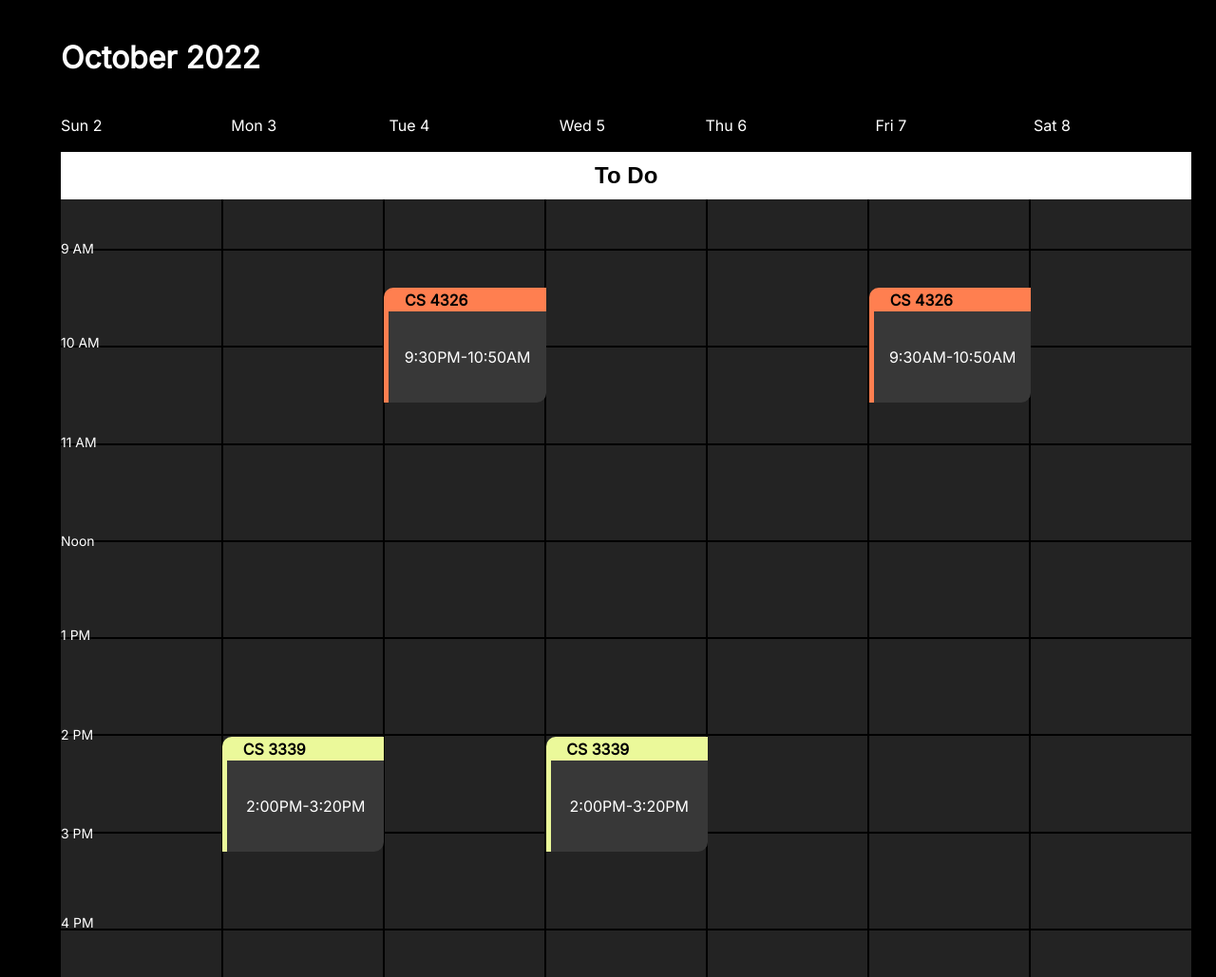
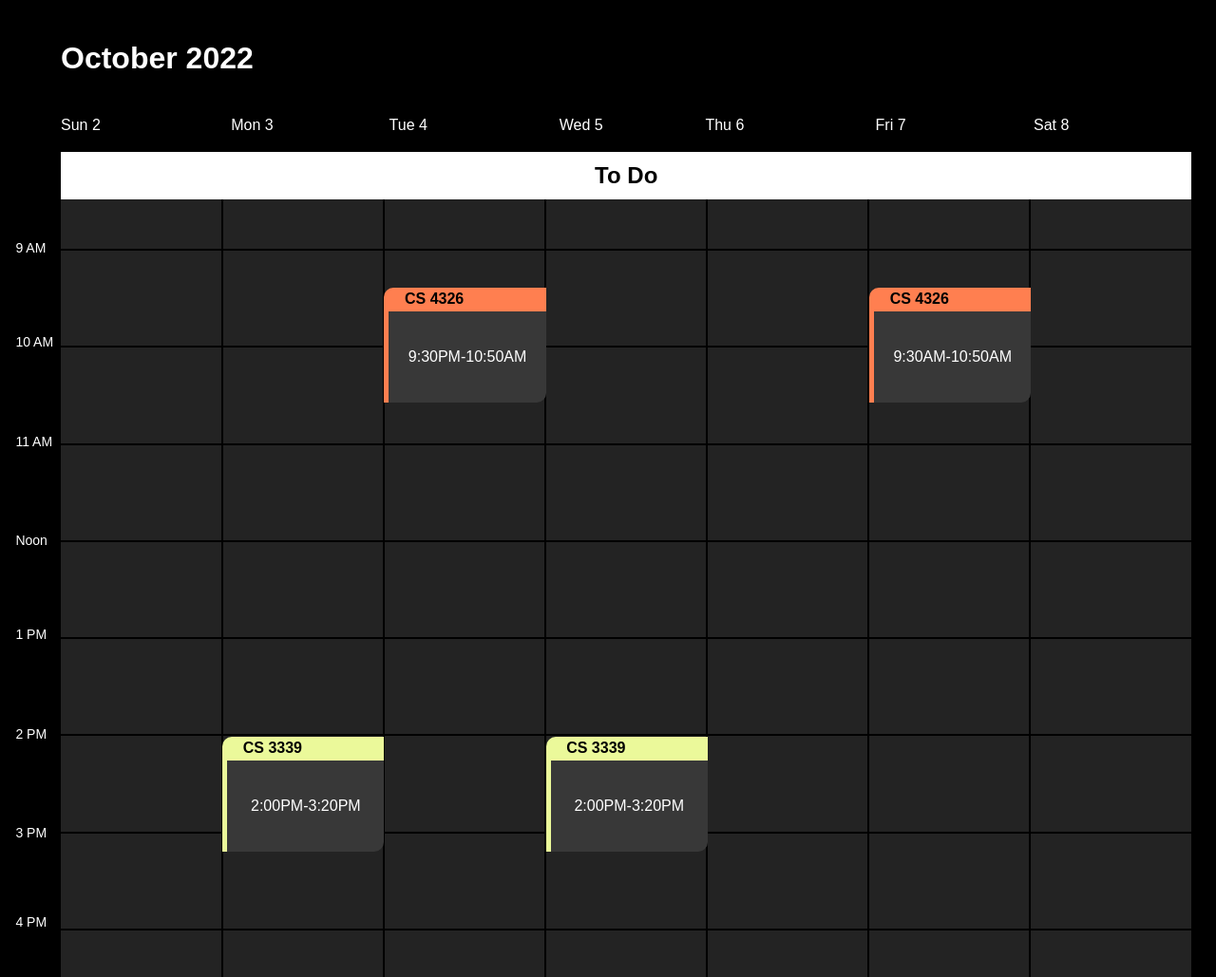
Before and after one commit to gkarla33/Syllabuddy, a website: page public/schedule.html in a window 1280 px wide. Shown: the top 1029 px of the page at 95% size. Drawn offline with Linux system fonts and the light colour scheme; files that its build step writes are made by us from their sources; files whose address does not match are found by name.

Commit message:
Update schedule.css

```diff
--- a/static/schedule.css
+++ b/static/schedule.css
@@ -22,7 +22,7 @@ body {
 }
 
 h1 {
-  font-family: inter, arial, sans-serif;
+  font-family: futura, sans-serif;
   font-size: 32px;
   color: white;
   text-align: left;
@@ -32,7 +32,7 @@ h1 {
 }
 
 p {
-  font-family: inter, arial, sans-serif;
+  font-family: futura, sans-serif;
   font-size: 16px;
   text-align: center;
   color: black;
@@ -73,7 +73,6 @@ tr:last-child {
 .days {
   color: white;
   position: absolute;
-  left: 5%;
   top: 13%;
   text-align: left;
 }
@@ -83,9 +82,8 @@ tr:last-child {
   font-size: 14px;
   text-align: left;
   position: absolute;
-  top: 25%;
-  bottom: 20%;
-  width: 10%;
+  left: -4%;
+  width: 5%;
 }
 
 .text {
```
